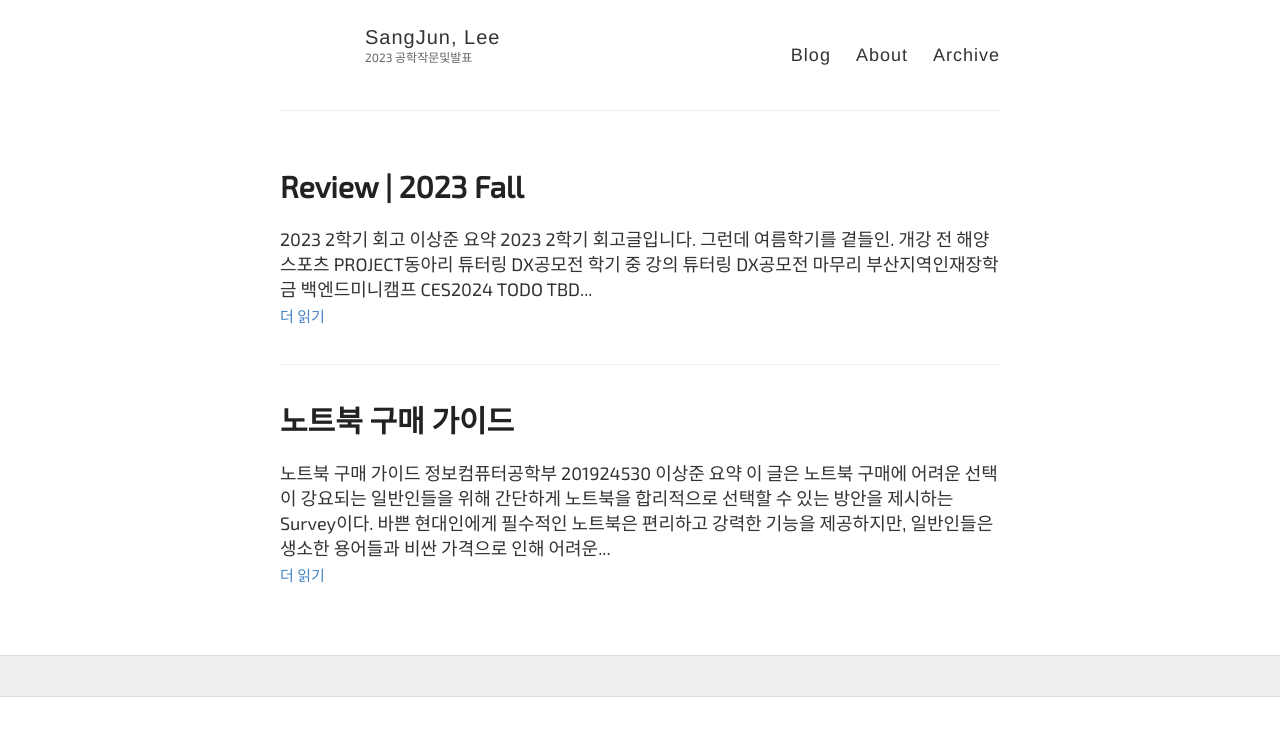
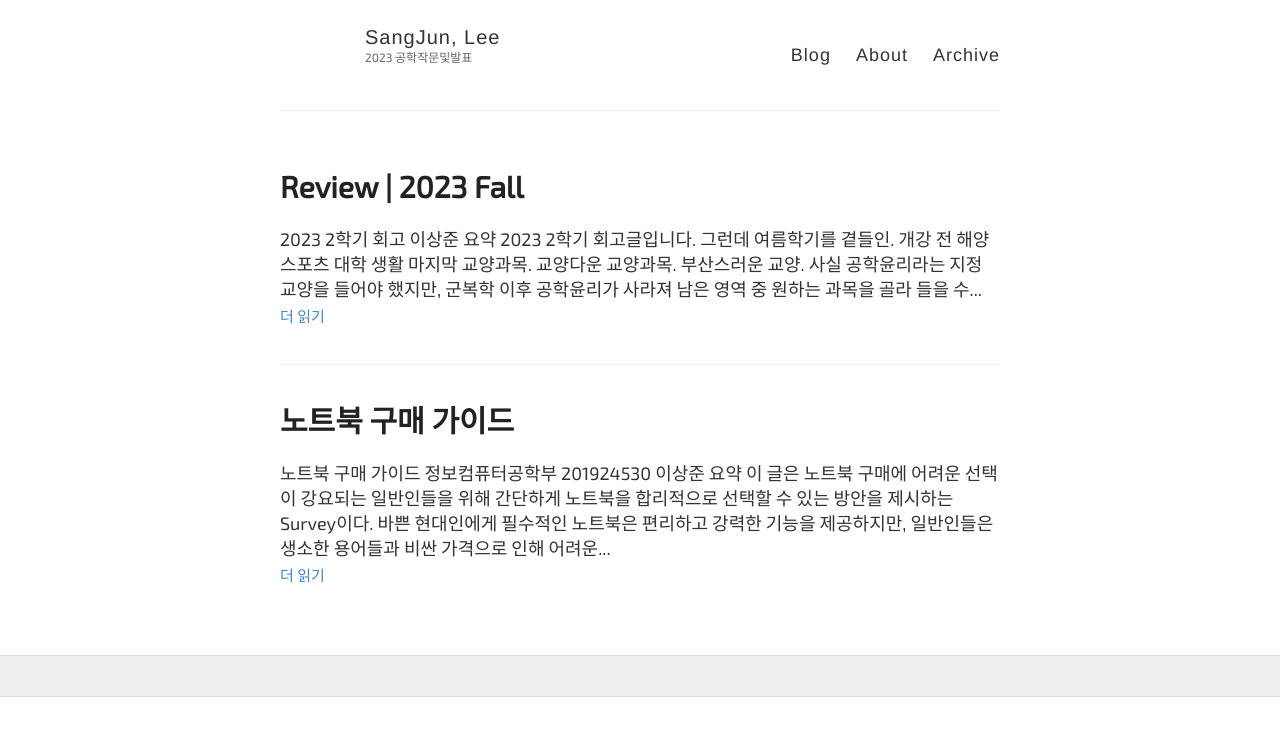
Before and after one commit to J-1ac/J-1ac.github.io, a Jekyll site: the page built from index.html, in a window 1280 px wide. Shown: the top 736 px of the page. Built offline with Jekyll 4.4.1, drawn with Linux system fonts in a browser that asks for light colours; some web fonts are replaced; the list of posts is cut into pages by our own code; part of the change alters nothing that is shown.

Commit message:
upload post

```diff
--- a/_posts/2023-10-14-review_2023Fall.md
+++ b/_posts/2023-10-14-review_2023Fall.md
@@ -6,17 +6,25 @@ tags: article
 ---
 
 # 2023 2학기 회고
-    이상준
+<p style="text-align: right;">이상준</p>
 
 ## 요약
     2023 2학기 회고글입니다.
     그런데 여름학기를 곁들인.
 
 ## 개강 전
-    해양스포츠
-    PROJECT동아리
-    튜터링
-    DX공모전
+### 해양스포츠
+    대학 생활 마지막 교양과목. 교양다운 교양과목. 부산스러운 교양.
+    사실 공학윤리라는 지정 교양을 들어야 했지만, 군복학 이후 공학윤리가 사라져 남은 영역 중 원하는 과목을 골라 들을 수 있었다. 그래서 여름 계절학기에 다양한 해양스포츠 종목을 직접 실습 가능한 '해양스포츠의 이론과 실재'를 수강하기로 했다.
+    그 기회로 딩기요트, SUP를 경험할 수 있었다. 수영을 못해 걱정이었지만 요즘 구명조끼 성능 좋더라. 딩기요트를 타며 보던 광안대교와 센텀시티 건물들은 정말 그림 같았다. 마지막 교양 후회 없이 낭만 넘치게 수강했다.
+
+### PROJECT 동아리
+    배우고 성장한 점이 너무 많았던 첫 협업 활동.
+    부산 연합 동아리 PROJECT에 가입하여 Meme Store란 밈 제작 웹사이트를 만들어 보았다. 다양한 배경, 전공을 가진 친구들과 협업하여 프로젝트를 설계하고 수행하는 과정에서 많은 경험과 배움을 얻었다. 특히, 현업에서 종사했던 동생에게 너무나도 많은 배움을 가질 수 있었다.
+[MemeStoreGithub](https://github.com/WebPHub/MemeStore)
+
+### 튜터링
+### DX공모전
 
 ## 학기 중
     강의
@@ -28,3 +36,4 @@ tags: article
 
 ## TODO
     TBD...
+    https://www.youtube.com/watch?v=jJ_v7l7A3y8
```
